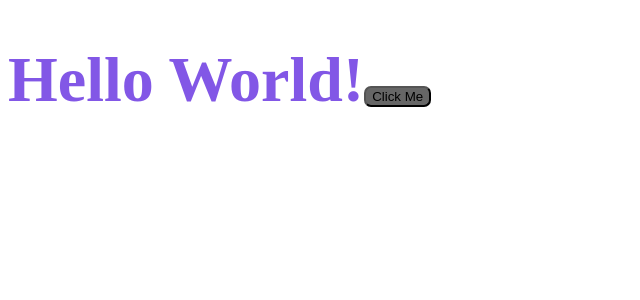
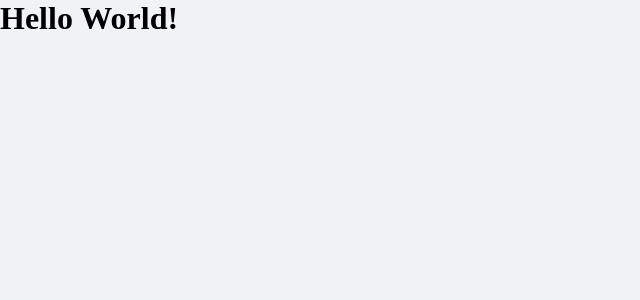
Before and after one commit to Bujira/ignite-dtmoney, a React (Create React App) app: page / in a window 1280 px wide. Shown: the top 300 px of the page, without its empty margins (0-640 px from the left). Built offline with nearby package versions, Linux system fonts and the light colour scheme.

Commit message:
commit 2: global styles

```diff
--- a/public/index.html
+++ b/public/index.html
@@ -4,6 +4,7 @@
 <head>
   <meta charset="utf-8" />
   <meta name="viewport" content="width=device-width, initial-scale=1" />
+  <link rel="shortcut icon" href="favicon.png" type="image/png">
   <title>dtmoney</title>
 </head>
 
--- a/src/App.tsx
+++ b/src/App.tsx
@@ -1,21 +1,10 @@
-import styled from "styled-components";
-
-const Title = styled.h1`
-font-size: 64px;
-color: #8257e6;
-
-button {
-  background-color: #666;
-  border-radius: 7px;
-}
-`
+import { GlobalStyles } from "./styles/global"
 
 export function App() {
   return (
     <div className="App">
-      <Title>Hello World!
-        <button>Click Me</button>
-      </Title>
+      <GlobalStyles />
+      <h1>Hello World!</h1>
     </div>
   );
 }
--- /dev/null
+++ b/src/styles/global.ts
@@ -0,0 +1,46 @@
+import { createGlobalStyle } from 'styled-components'
+
+export const GlobalStyles = createGlobalStyle`
+  :root {
+    --red: #E52E4D;
+    --blue: #5429CC;
+
+    --light-blue: #6933FF;
+
+    --text-title: #363F5F;
+    --text-body: #969CB3;
+
+    --background: #F0F2F5;
+    --shape: #FFFFFF;
+  }
+
+  * {
+    margin: 0;
+    padding: 0;
+    box-sizing: border-box;
+  }
+
+  html {
+    @media(max-width: 1080px) {
+      font-size: 93.75%;
+    }
+
+    @media(max-width: 720px) {
+      font-size: 87.50%;
+    }
+  }
+
+  body {
+    background: var(--background);
+    -webkit-font-smoothing: antialiased;
+  }
+
+  button {
+    cursor: pointer;
+  }
+
+  [disabled] {
+    opacity: 0.6;
+    cursor: not-allowed;
+  }
+`
```
